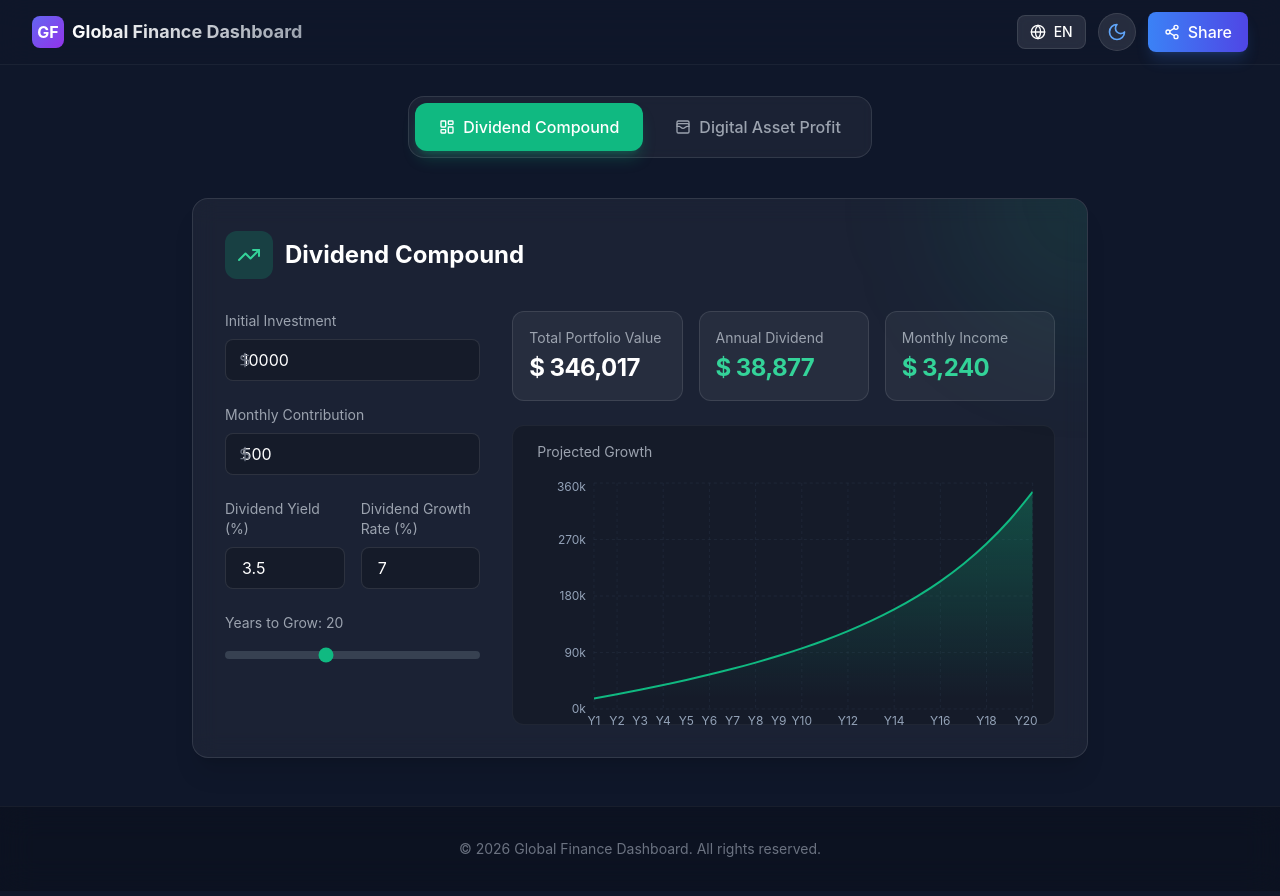
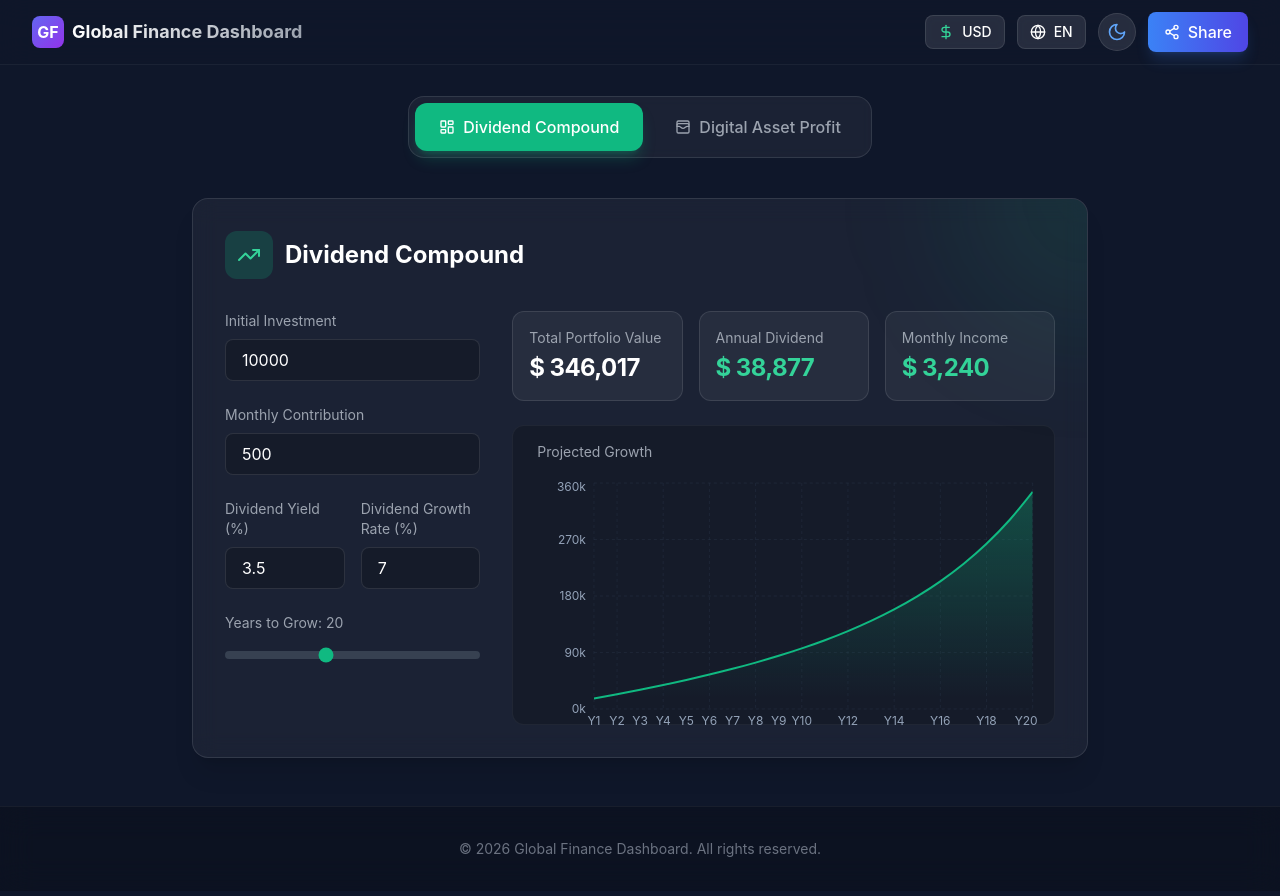
Before and after one commit to toonyman/GlobalFinanceDashboard, a React (Vite) app: page / in a window 1280 px wide. Shown: the top 896 px of the page. Built offline with nearby package versions, Linux system fonts and the light colour scheme.

Commit message:
Feat: Remove currency icons from inputs and add Currency Switcher

```diff
--- a/src/App.jsx
+++ b/src/App.jsx
@@ -6,12 +6,16 @@ import ThemeToggle from './components/ThemeToggle';
 import LanguageSwitcher from './components/LanguageSwitcher';
 import ShareButton from './components/ShareButton';
 
+import CurrencySwitcher from './components/CurrencySwitcher';
 import SEO from './components/SEO';
 import { LayoutDashboard, WalletCards } from 'lucide-react';
 
 function App() {
   const { t } = useTranslation();
   const [activeTab, setActiveTab] = useState('dividend');
+  const [currency, setCurrency] = useState('USD'); // Default currency
+
+  const currencySymbol = currency === 'USD' ? '$' : '₩';
 
   return (
     <div className="min-h-screen pb-12 font-sans selection:bg-electric-500/30">
@@ -30,6 +34,7 @@ function App() {
           </div>
 
           <div className="flex items-center gap-3">
+            <CurrencySwitcher currency={currency} setCurrency={setCurrency} />
             <LanguageSwitcher />
             <ThemeToggle />
             <ShareButton />
@@ -71,7 +76,10 @@ function App() {
         {/* Main Content Area */}
         <div className="max-w-4xl mx-auto">
           <div className="transition-all duration-500 transform">
-            {activeTab === 'dividend' ? <DividendCalculator /> : <DigitalAssetCalculator />}
+            {activeTab === 'dividend'
+              ? <DividendCalculator currencySymbol={currencySymbol} />
+              : <DigitalAssetCalculator currencySymbol={currencySymbol} />
+            }
           </div>
         </div>
 
--- /dev/null
+++ b/src/components/CurrencySwitcher.jsx
@@ -0,0 +1,28 @@
+import React from 'react';
+import { DollarSign, Won } from 'lucide-react';
+
+export default function CurrencySwitcher({ currency, setCurrency }) {
+    const toggleCurrency = () => {
+        setCurrency(prev => prev === 'USD' ? 'KRW' : 'USD');
+    };
+
+    return (
+        <button
+            onClick={toggleCurrency}
+            className="flex items-center gap-2 px-3 py-1.5 rounded-lg bg-white/10 hover:bg-white/20 transition-all duration-300 backdrop-blur-sm border border-white/10 text-sm font-medium"
+            title="Switch Currency"
+        >
+            {currency === 'USD' ? (
+                <>
+                    <DollarSign className="w-4 h-4 text-emerald-400" />
+                    <span>USD</span>
+                </>
+            ) : (
+                <>
+                    <span className="w-4 h-4 text-blue-400 font-bold flex items-center justify-center">₩</span>
+                    <span>KRW</span>
+                </>
+            )}
+        </button>
+    );
+}
--- a/src/components/DigitalAssetCalculator.jsx
+++ b/src/components/DigitalAssetCalculator.jsx
@@ -3,7 +3,7 @@ import { useTranslation } from 'react-i18next';
 import { BarChart, Bar, XAxis, YAxis, Tooltip, ResponsiveContainer, Cell, ReferenceLine } from 'recharts';
 import { Bitcoin, Calculator, DollarSign, ArrowUpRight, ArrowDownRight } from 'lucide-react';
 
-export default function DigitalAssetCalculator() {
+export default function DigitalAssetCalculator({ currencySymbol = '$' }) {
     const { t, i18n } = useTranslation();
     const [inputs, setInputs] = useState({
         avgPrice: 50000,
@@ -19,7 +19,7 @@ export default function DigitalAssetCalculator() {
         isProfit: true
     });
 
-    const currency = t('common.currency');
+    const currency = currencySymbol;
 
     useEffect(() => {
         const avg = parseFloat(inputs.avgPrice) || 0;
@@ -68,16 +68,13 @@ export default function DigitalAssetCalculator() {
                 <div className="space-y-6">
                     <div>
                         <label className="block text-gray-400 text-sm mb-2">{t('crypto.avgPrice')}</label>
-                        <div className="relative">
-                            <DollarSign className="absolute left-3 top-1/2 -translate-y-1/2 w-4 h-4 text-gray-500" />
                         <input
                             type="number"
                             name="avgPrice"
                             value={inputs.avgPrice}
                             onChange={handleInputChange}
-                                className="glass-input pl-16 focus:ring-blue-500"
+                            className="glass-input focus:ring-blue-500"
                         />
-                        </div>
                     </div>
 
                     <div>
@@ -94,16 +91,13 @@ export default function DigitalAssetCalculator() {
 
                     <div>
                         <label className="block text-gray-400 text-sm mb-2">{t('crypto.currentPrice')}</label>
-                        <div className="relative">
-                            <DollarSign className="absolute left-3 top-1/2 -translate-y-1/2 w-4 h-4 text-gray-500" />
                         <input
                             type="number"
                             name="currentPrice"
                             value={inputs.currentPrice}
                             onChange={handleInputChange}
-                                className="glass-input pl-16 focus:ring-blue-500"
+                            className="glass-input focus:ring-blue-500"
                         />
-                        </div>
                         {/* Quick adjust buttons */}
                         <div className="flex gap-2 mt-2">
                             {[-10, -5, +5, +10].map(percent => (
--- a/src/components/DividendCalculator.jsx
+++ b/src/components/DividendCalculator.jsx
@@ -3,7 +3,7 @@ import { useTranslation } from 'react-i18next';
 import { AreaChart, Area, XAxis, YAxis, CartesianGrid, Tooltip, ResponsiveContainer } from 'recharts';
 import { Calculator, TrendingUp, DollarSign } from 'lucide-react';
 
-export default function DividendCalculator() {
+export default function DividendCalculator({ currencySymbol = '$' }) {
     const { t, i18n } = useTranslation();
     const [inputs, setInputs] = useState({
         initial: 10000,
@@ -20,7 +20,7 @@ export default function DividendCalculator() {
         monthlyIncome: 0
     });
 
-    const currency = t('common.currency');
+    const currency = currencySymbol;
 
     useEffect(() => {
         calculateDividends();
@@ -86,30 +86,24 @@ export default function DividendCalculator() {
                 <div className="space-y-6">
                     <div>
                         <label className="block text-gray-400 text-sm mb-2">{t('dividend.initialInvestment')}</label>
-                        <div className="relative">
-                            <DollarSign className="absolute left-3 top-1/2 -translate-y-1/2 w-4 h-4 text-gray-500" />
                         <input
                             type="number"
                             name="initial"
                             value={inputs.initial}
                             onChange={handleInputChange}
-                                className="glass-input pl-16"
+                            className="glass-input"
                         />
-                        </div>
                     </div>
 
                     <div>
                         <label className="block text-gray-400 text-sm mb-2">{t('dividend.monthlyContribution')}</label>
-                        <div className="relative">
-                            <DollarSign className="absolute left-3 top-1/2 -translate-y-1/2 w-4 h-4 text-gray-500" />
                         <input
                             type="number"
                             name="monthly"
                             value={inputs.monthly}
                             onChange={handleInputChange}
-                                className="glass-input pl-16"
+                            className="glass-input"
                         />
-                        </div>
                     </div>
 
                     <div className="grid grid-cols-2 gap-4">
```
Lines whose indentation alone changed are shown as unchanged.
